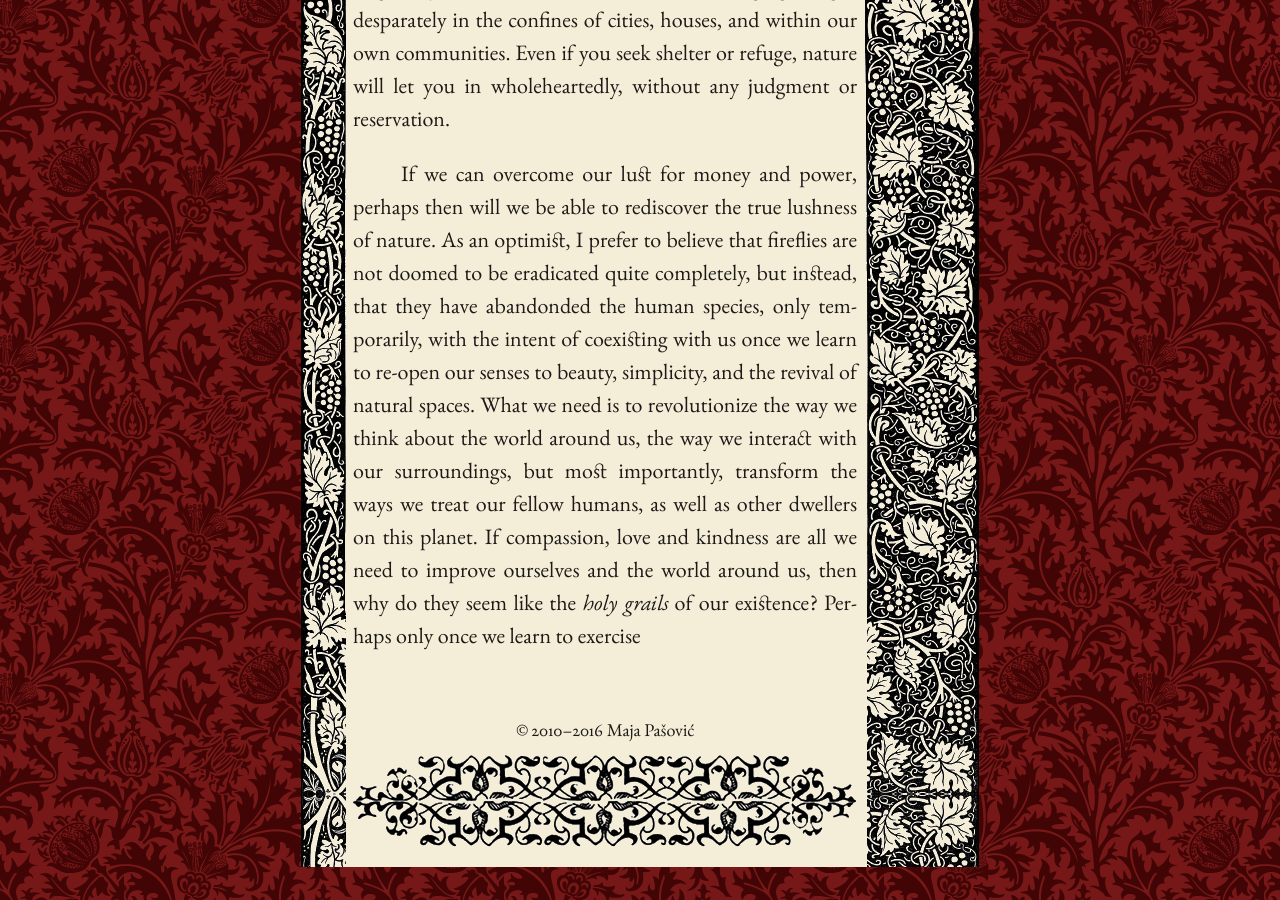
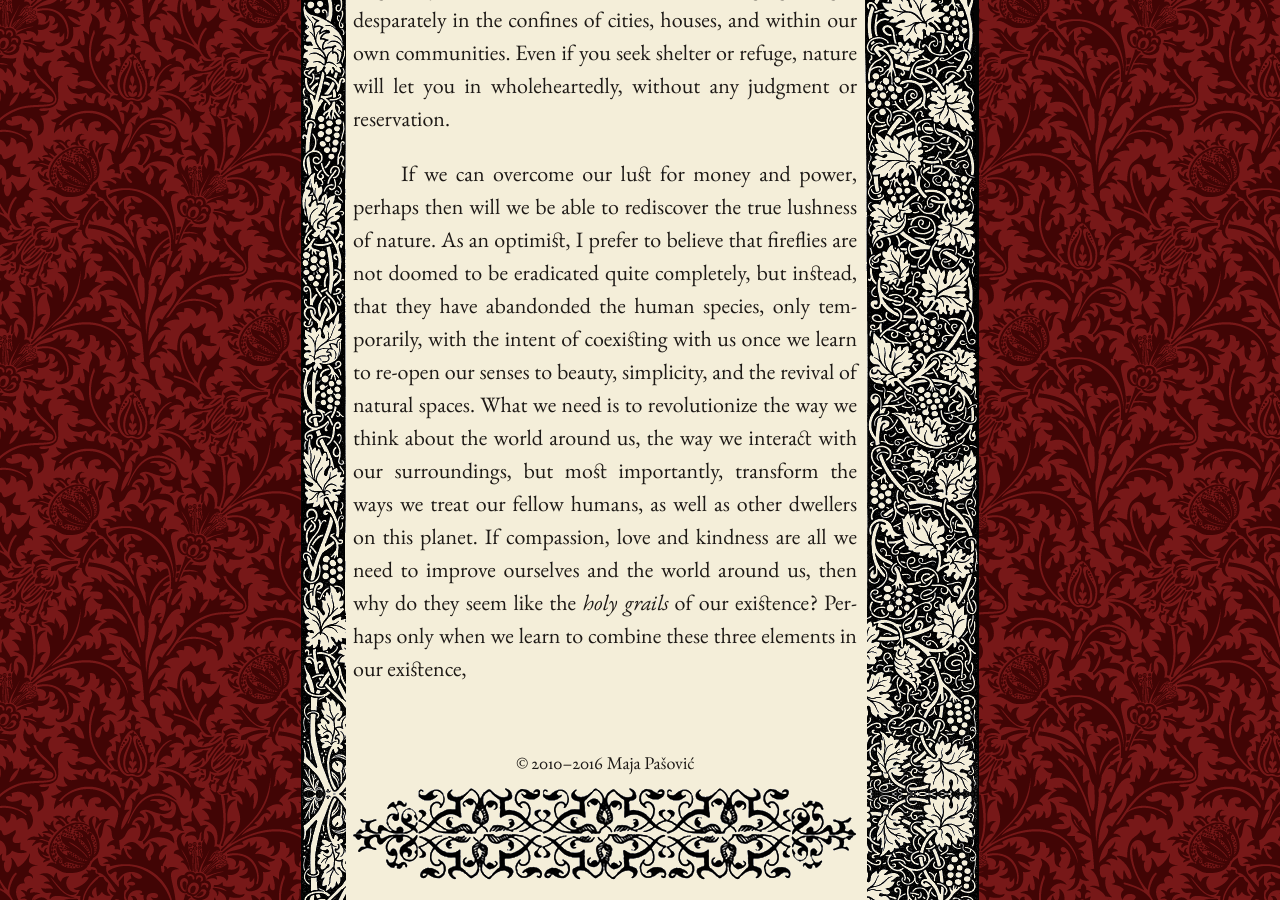
Before and after one commit to mpasovic/majapasovic.org, a Jekyll site: the page built from _posts/2016-07-06-a-lamenting-song-for-fireflies-progressive-destruction-of-the-environment-and-its-consequences.md, in a window 1280 px wide and 900 px high, scrolled down 6115 px. Built offline with Jekyll 4.4.1, drawn with Linux system fonts in a browser that asks for light colours; nearby versions of some CDN libraries.

Commit message:
Updated 2016-07-06-a-lamenting-song-for-fireflies-progressive-destruction-of-the-environment-and-its-consequences.md

```diff
--- a/_posts/2016-07-06-a-lamenting-song-for-fireflies-progressive-destruction-of-the-environment-and-its-consequences.md
+++ b/_posts/2016-07-06-a-lamenting-song-for-fireflies-progressive-destruction-of-the-environment-and-its-consequences.md
@@ -37,4 +37,4 @@ Consequently, the desire for more money results in more development and heighten
 *****
 The remnants of my youthful imagination prefer to believe that there is hope for the world of nature, and that someday, human species will come to realize that nature is a living organism that ought to coexist with the human species. What we give to nature, nature will give back twofold. If we nurture the world of nature and its original dwellers, nature will reward us more than we could ever desire; if, however, we wreak chaos, nature will backfire at us with its most detrimental force. So long as we see the world of nature as an object of endless exploitation, we will never learn to appreciate the simple things in life. After all, nature is all about simplicity: nature lets you tread its vast, boundless territory; it sucks you in its mysterious, yet captivating sounds and smells; and it gives you freedom and a sense of belonging sought desparately in the confines of cities, houses, and within our own communities. Even if you seek shelter or refuge, nature will let you in wholeheartedly, without any judgment or reservation.
 
-If we can overcome our lust for money and power, perhaps then will we be able to rediscover the true lushness of nature. As an optimist, I prefer to believe that fireflies are not doomed to be eradicated quite completely, but instead, that they have abandonded the human species, only temporarily, with the intent of coexisting with us once we learn to re-open our senses to beauty, simplicity, and the revival of natural spaces. What we need is to revolutionize the way we think about the world around us, the way we interact with our surroundings, but most importantly, transform the ways we treat our fellow humans, as well as other dwellers on this planet. If compassion, love and kindness are all we need to improve ourselves and the world around us, then why do they seem like the *holy grails* of our existence? Perhaps only once we learn to exercise
+If we can overcome our lust for money and power, perhaps then will we be able to rediscover the true lushness of nature. As an optimist, I prefer to believe that fireflies are not doomed to be eradicated quite completely, but instead, that they have abandonded the human species, only temporarily, with the intent of coexisting with us once we learn to re-open our senses to beauty, simplicity, and the revival of natural spaces. What we need is to revolutionize the way we think about the world around us, the way we interact with our surroundings, but most importantly, transform the ways we treat our fellow humans, as well as other dwellers on this planet. If compassion, love and kindness are all we need to improve ourselves and the world around us, then why do they seem like the *holy grails* of our existence? Perhaps only when we learn to combine these three elements in our existence,
```
